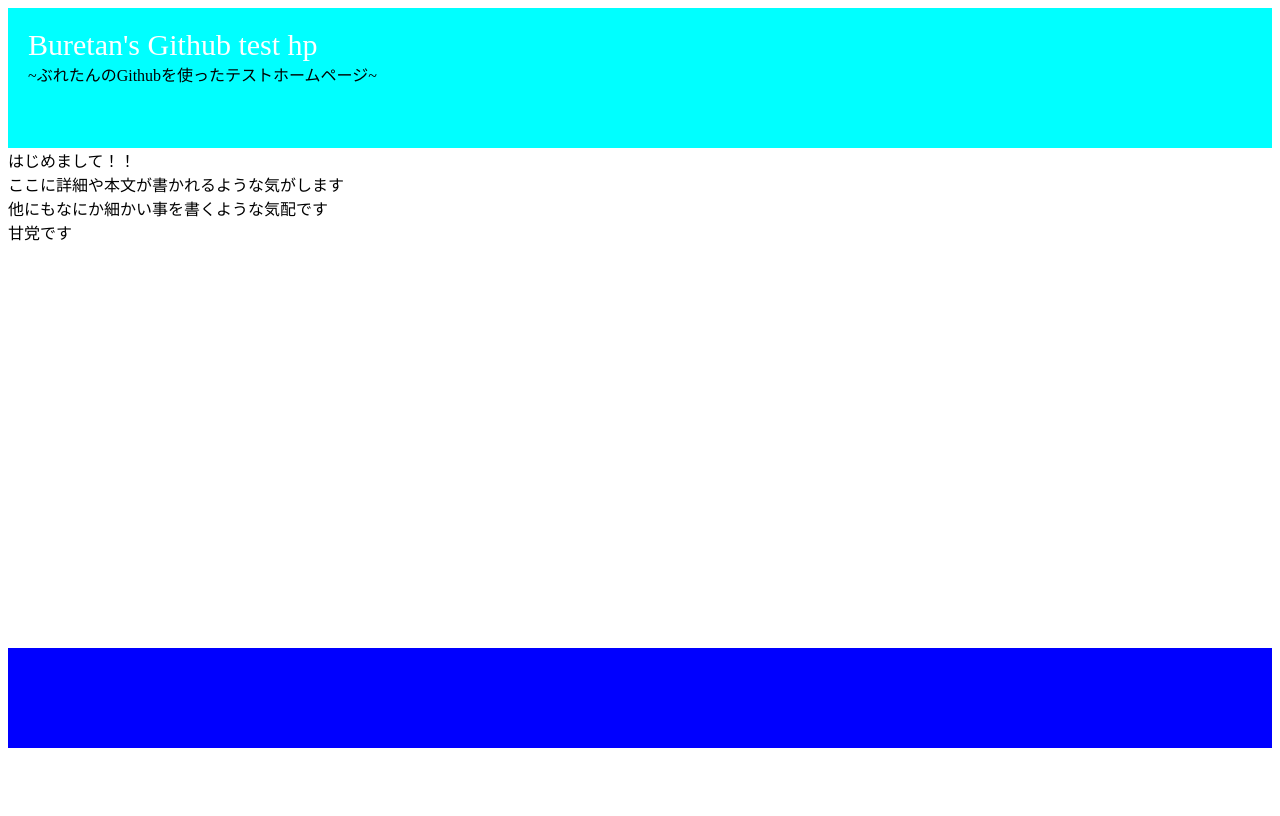
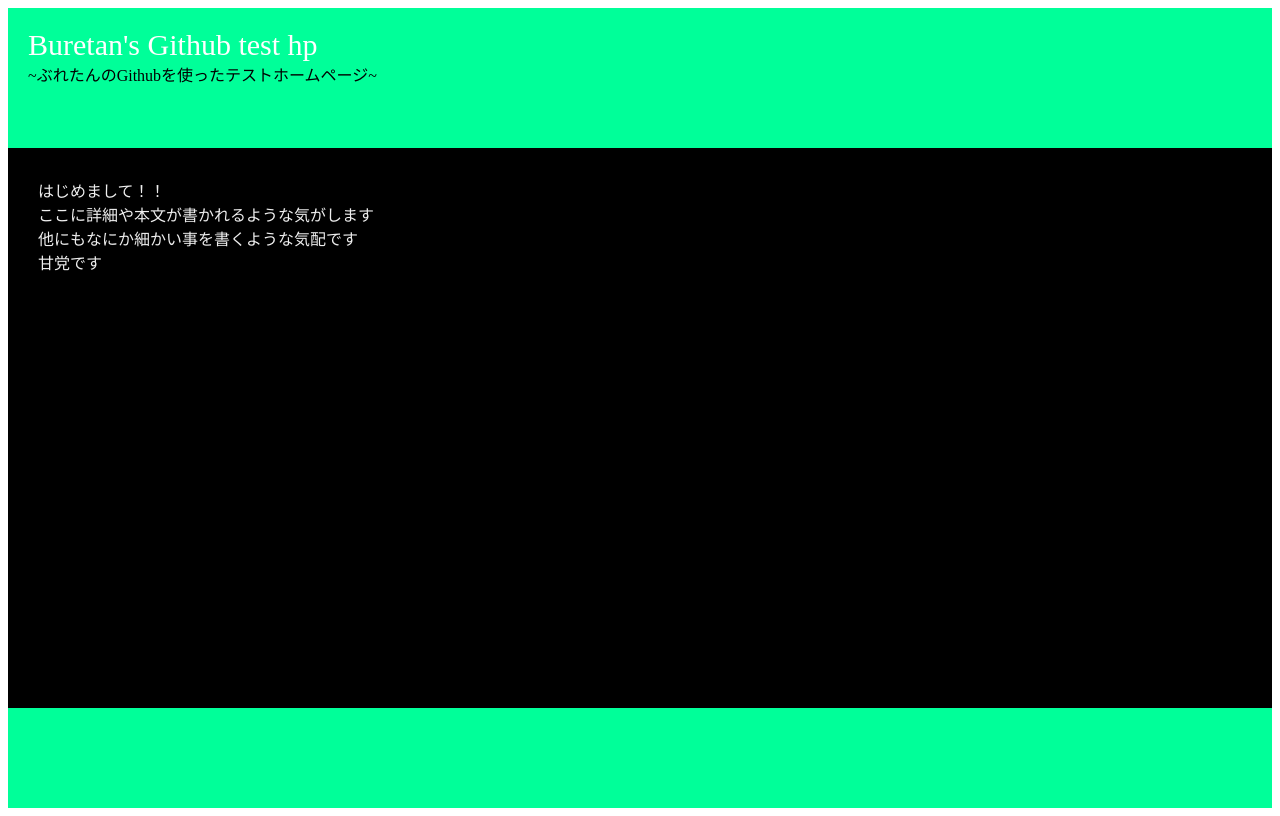
Before and after one commit to Buretan/Buretan.github.io, a PHP site: page / in a window 1280 px wide. Before the commit the page ends 748 px from the top, so only its background shows below. Run offline with PHP 8.4, Linux system fonts and the light colour scheme.

Commit message:
Update css1.css

```diff
--- a/css1.css
+++ b/css1.css
@@ -1,7 +1,7 @@
 .header{
   padding: 20px;
   height: 100px;
-  background-color: #0ff;
+  background-color: #0f9;
 }
 .profile{
   font-size: 30px;
@@ -10,11 +10,15 @@
 }
 
 .main{
+  padding: 30px;
   height: 500px;
-  background-color: #fff;
+  background-color: #000;
+  color: #eee;
+
+
 }
 
 .footer{
   height: 100px;
-  background-color: #00f;
+  background-color: #0f9;
 }
```
